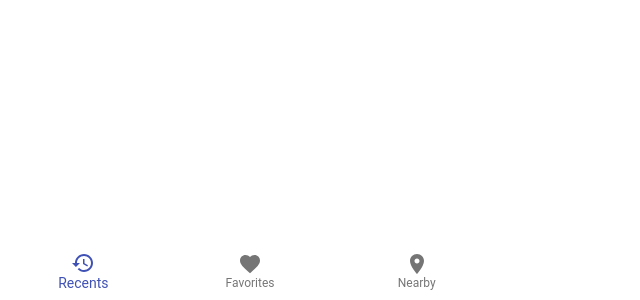
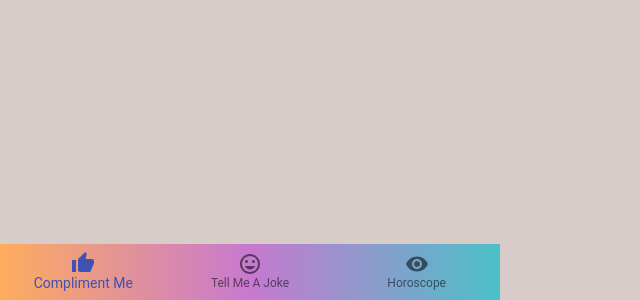
Before and after one commit to VartanyanE/graphKewl, a React (Create React App) app in the folder client/: page /calm in a window 1280 px wide. Shown: the part 500-800 px from the top of the page, without its empty margins (0-640 px from the left). Built offline with nearby package versions, Linux system fonts and the light colour scheme.

Commit message:
hooked up events

```diff
--- a/client/src/components/BottomNav.js
+++ b/client/src/components/BottomNav.js
@@ -2,22 +2,26 @@ import React from 'react';
 import { makeStyles } from '@material-ui/core/styles';
 import BottomNavigation from '@material-ui/core/BottomNavigation';
 import BottomNavigationAction from '@material-ui/core/BottomNavigationAction';
-import RestoreIcon from '@material-ui/icons/Restore';
-import FavoriteIcon from '@material-ui/icons/Favorite';
-import LocationOnIcon from '@material-ui/icons/LocationOn';
+
+import InsertEmoticonIcon from '@material-ui/icons/InsertEmoticon';
+import ThumbUpIcon from '@material-ui/icons/ThumbUp';
+import VisibilityIcon from '@material-ui/icons/Visibility';
 
 const useStyles = makeStyles({
     root: {
         width: 500,
         display: 'flex',
         justifyContent: 'center',
-        alignItems: 'center'
+        alignItems: 'center',
+        background: ' linear-gradient(to right, #feac5e, #c779d0, #4bc0c8)',
+        fontFamily: "Indie Flower, cursive",
     },
 });
 
-export default function SimpleBottomNavigation() {
+export default function SimpleBottomNavigation(props) {
     const classes = useStyles();
     const [value, setValue] = React.useState(0);
+
 
     return (
         <BottomNavigation
@@ -28,9 +32,9 @@ export default function SimpleBottomNavigation() {
             showLabels
             className={classes.root}
         >
-            <BottomNavigationAction label="Recents" icon={<RestoreIcon />} />
-            <BottomNavigationAction label="Favorites" icon={<FavoriteIcon />} />
-            <BottomNavigationAction label="Nearby" icon={<LocationOnIcon />} />
+            <BottomNavigationAction onClick={props.compliment} label="Compliment Me" icon={<ThumbUpIcon />} />
+            <BottomNavigationAction onClick={props.joke} label="Tell Me A Joke" icon={<InsertEmoticonIcon />} />
+            <BottomNavigationAction onClick={props.horoscope} label="Horoscope" icon={<VisibilityIcon />} />
         </BottomNavigation>
     );
 }
--- a/client/src/pages/Calm.css
+++ b/client/src/pages/Calm.css
@@ -17,3 +17,14 @@
 
   text-align: center;
 }
+
+.container{
+    background-color:#d7ccc8;
+    height: 100%;
+    width: 100%;
+    position: absolute;
+    top: 0;
+    left: 0;
+
+
+}
--- a/client/src/pages/Calm.js
+++ b/client/src/pages/Calm.js
@@ -3,6 +3,7 @@ import "./Calm.css";
 import video from "./rain.mp4";
 import { AnimatePresence, motion } from "framer-motion";
 import SimpleBottomNavigation from "../components/BottomNav";
+import Container from '@material-ui/core/Container';
 
 class Calm extends React.Component {
   state = {
@@ -39,6 +40,7 @@ class Calm extends React.Component {
       })
       .then((resData) => {
         this.setState({ compliments: resData.data.compliments });
+        console.log(this.state.compliments)
       })
       .catch((err) => {
         console.log(err);
@@ -117,8 +119,10 @@ class Calm extends React.Component {
         animate={{ opacity: 1 }}
         exit={{ opacity: 0 }}
         transition={pageTransition}
-      > <div className="bottomNav">
-          <SimpleBottomNavigation />
+        className="container"
+      >
+        <div className="bottomNav">
+          <SimpleBottomNavigation compliment={this.fetchCompliments} joke={this.fetchJoke} horoscope={this.fetchHoroscope} />
         </div>
         {/* <button onClick={this.fetchCompliments}>GIVE ME A COMPLIMENT</button>
 
--- a/client/src/pages/Landing.js
+++ b/client/src/pages/Landing.js
@@ -71,7 +71,7 @@ const pageVariants = {
 const pageTransition = {
   type: "tween",
   ease: "anticipate",
-  duration: 2.5,
+  duration: 1.5,
 };
 
 const pageStyle = {
```
